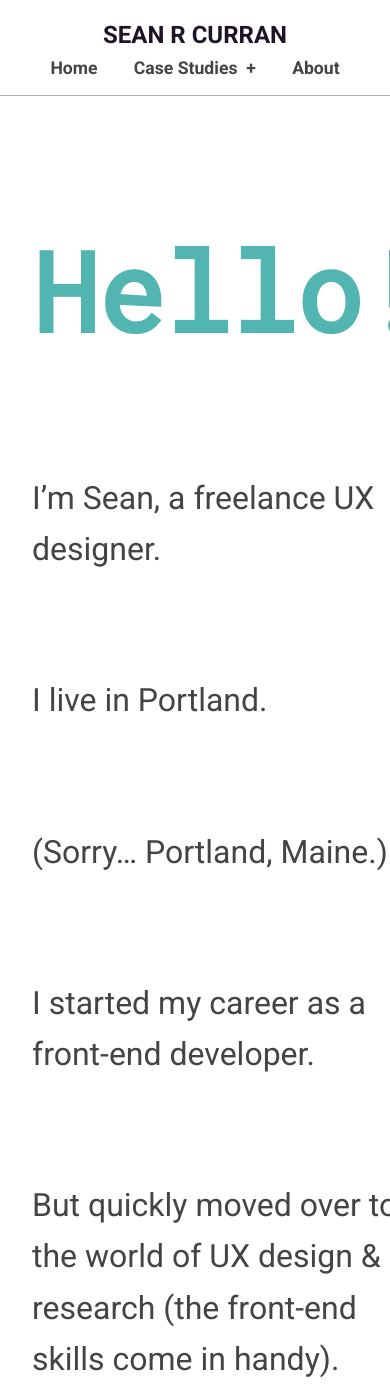
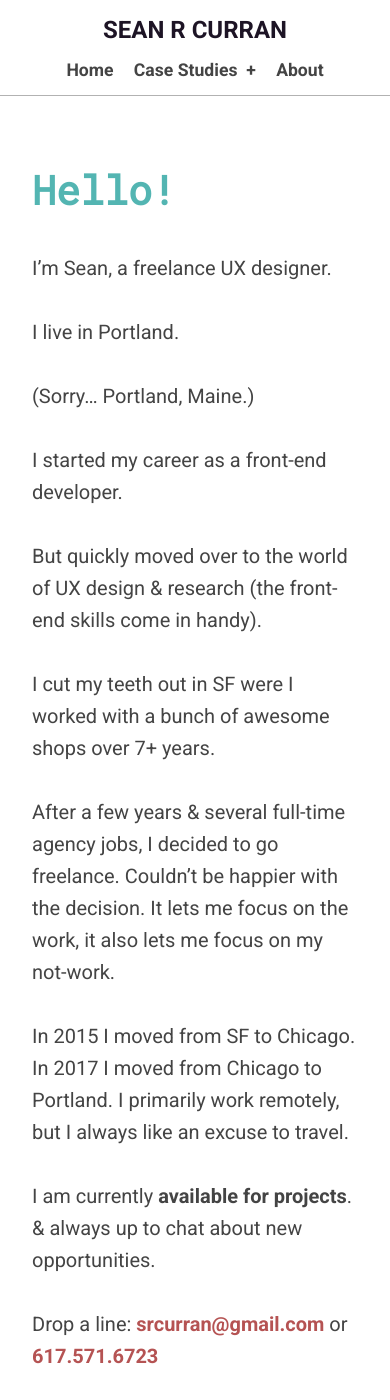
Before and after one commit to srcurran/srcurran.github.io, a Jekyll site: the page built from index.md, in a window 390 px wide and 1400 px high. Built offline with Jekyll 4.4.1, drawn with Linux system fonts in a browser that asks for light colours.

Commit message:
mobile stylings

```diff
--- a/_sass/_custom.scss
+++ b/_sass/_custom.scss
@@ -96,15 +96,6 @@ main.homepage{
 	h1, p{
 		max-width:1000px;
 		margin-bottom:100px;
-	}
-}
-main.homepage-alt{
-	p{
-		max-width:1000px;
-		margin-bottom:100px;
-	}
-	p:first-of-type{
-		font-size:5rem;
 	}
 }
 
@@ -302,19 +293,28 @@ footer{
 		height:6rem;
 		flex-wrap:wrap;
 		justify-content:center;
+		padding:.5rem;
 		> *{
 			width:100%;
 			text-align:center;
 		}
+		li a{
+			padding:.5rem !important;
+		}
 	}
+	main{
+		padding-top:2rem;}
 	main.homepage{
-		padding: 5rem 2rem;
+		h1{
+			margin-bottom:2rem;
+			font-size:2.5rem;
+		}
 		p{
-			font-size:2rem;
+			font-size:1.25rem;
+			margin-bottom:2rem;
 		}
 	}
 	main.case-study{
-		padding-top:2rem;
 		padding-bottom:0;
 		.project-overview{
 			flex-wrap:wrap;
```
Also changed, not shown: 2 other files.
